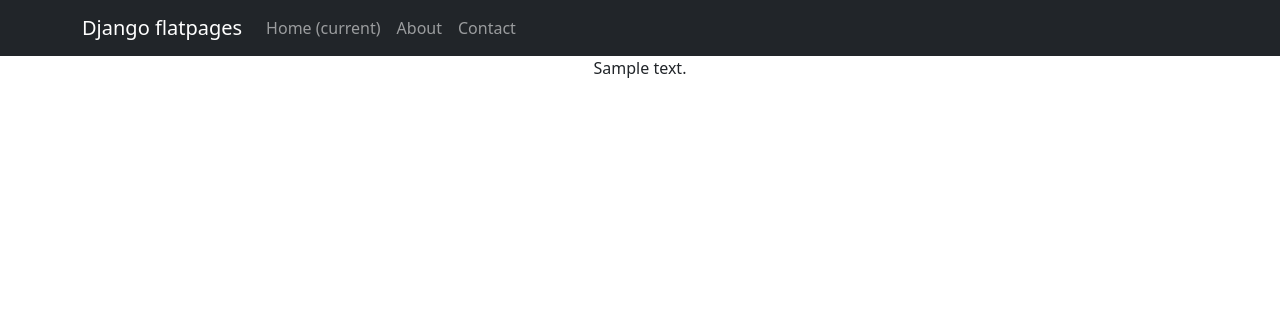
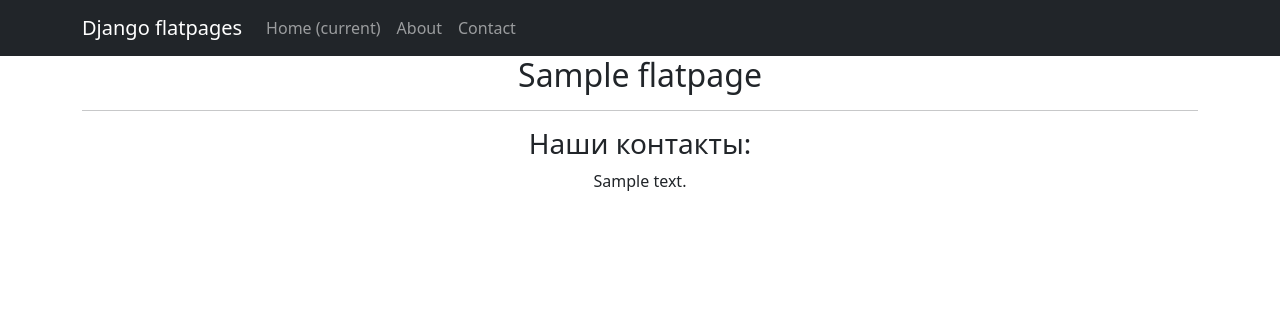
Before and after one commit to spv-pavel/project_dir, a Django app: template project/templates/flatpages/contacts.html in a window 1280 px wide. Shown: the top 316 px of the page. Run offline with Django 4.2, Linux system fonts and the light colour scheme; the template is opened without the code that fills it: most values are stand-ins (such as "Sample title", 1, 10 or a date in 2020); data that the repository does not hold is empty; some libraries are stand-ins or nearby versions.

Commit message:
small corrections

```diff
--- a/project/templates/flatpages/contacts.html
+++ b/project/templates/flatpages/contacts.html
@@ -1 +1,12 @@
 {% extends 'flatpages/default.html' %}
+
+{% block title %}
+    {{ flatpage.title }}
+{% endblock title %}
+
+{% block content %}
+    <h2>{{ flatpage.title }}</h2>
+    <hr>
+    <h3>Наши контакты:</h3>
+{{ flatpage.content }}
+{% endblock content %}
```
